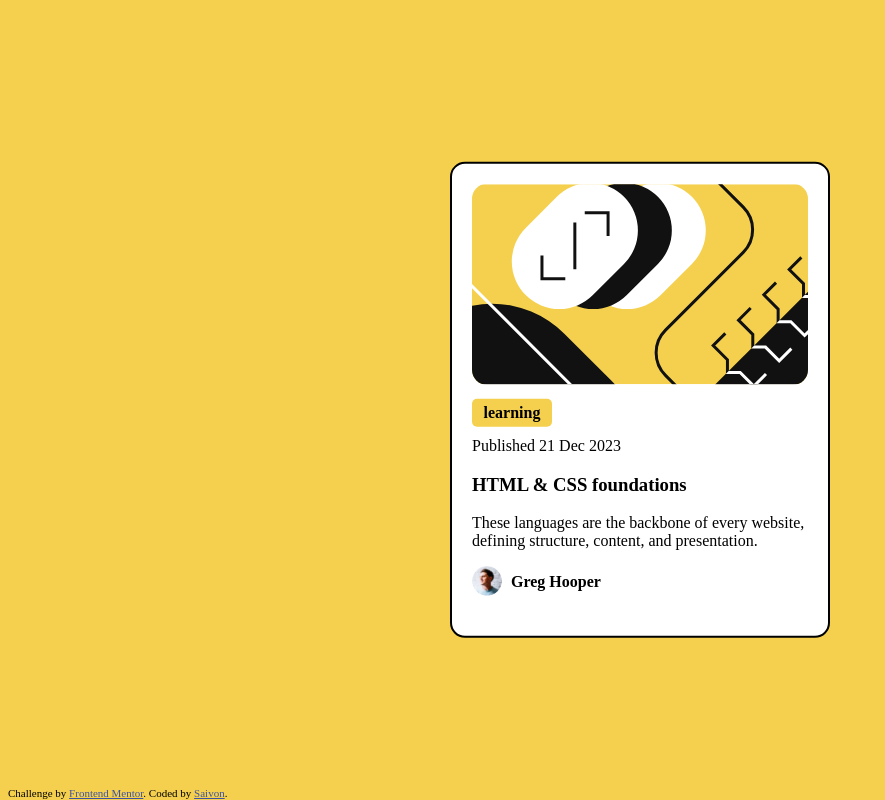
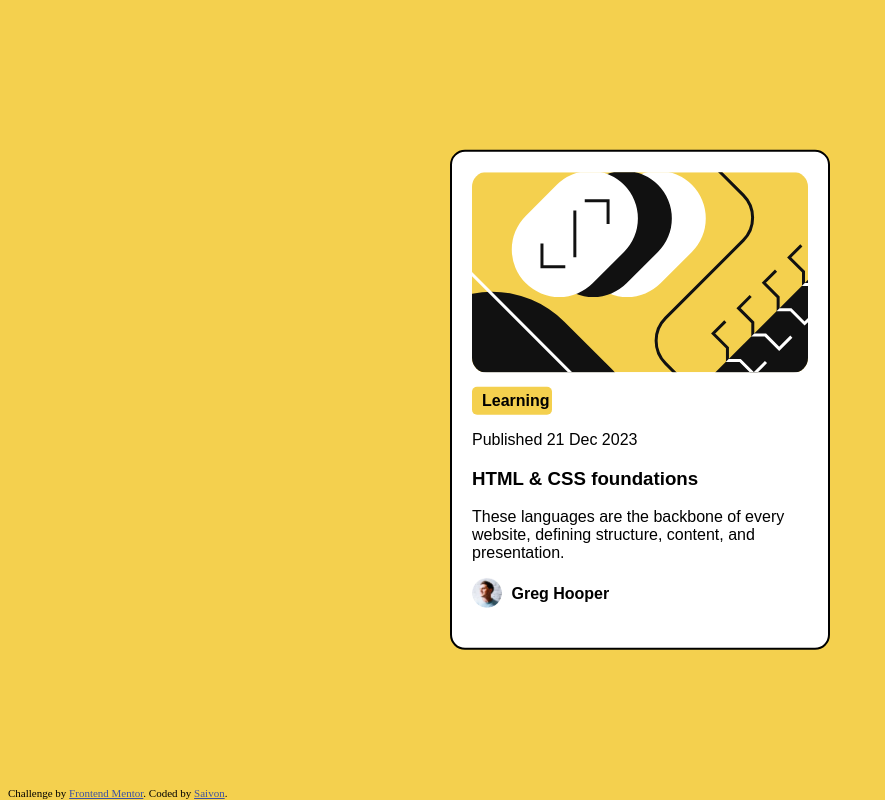
Before and after one commit to 9rot353/blog-preview-card, a plain HTML site: page index.html in a window 1280 px wide. Shown: the whole page, without its empty margins (0-885 px from the left). Drawn offline with Linux system fonts and the light colour scheme.

Commit message:
add the design font

```diff
--- a/index.html
+++ b/index.html
@@ -19,9 +19,9 @@
   <main>
     <img src="./assets/images/illustration-article.svg">
 
-    <div class="category"><b>learning</b></div>
+    <div class="category"><b>Learning</b></div>
 
-    <span>Published 21 Dec 2023</span>
+    <p>Published 21 Dec 2023</p>
 
     <h3>HTML & CSS foundations</h3>
 
--- a/styles.css
+++ b/styles.css
@@ -1,8 +1,13 @@
 body {
     background-color:hsl(47, 88%, 63%);
+
 }
 
+
+@import url('https://fonts.googleapis.com/css2?family=Figtree:ital@0;1&display=swap');
+
 main {
+    font-family:"Figtree", Arial, Helvetica, sans-serif;
     margin: 0;
     position: absolute;
     top: 50%;
@@ -58,3 +63,7 @@ footer {
     text-align: center;
     margin:auto;
 }
+
+p {
+    font-size: 16px;
+}
```
